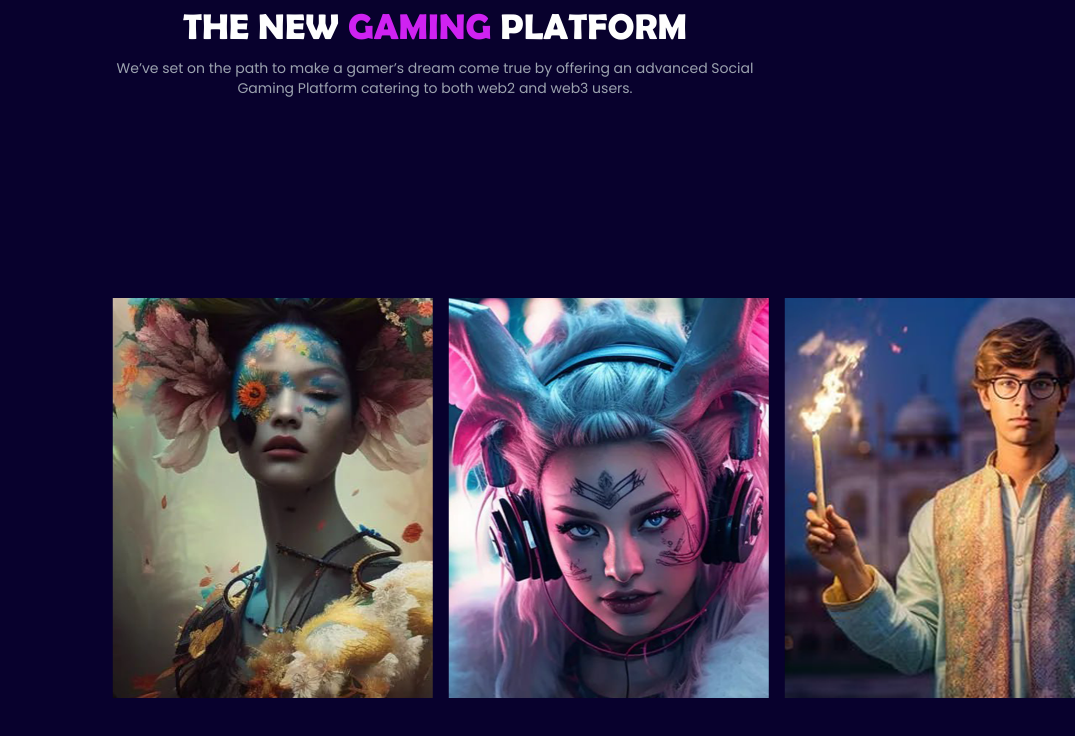
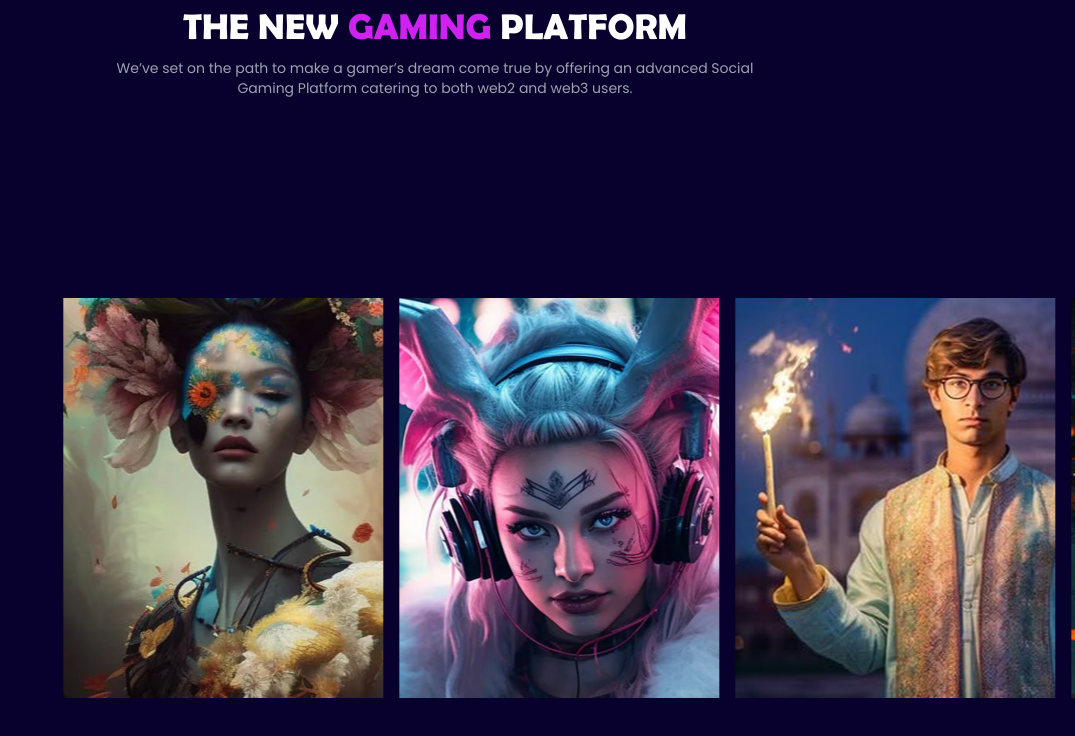
Before and after one commit to Mehedi-Hasan0/kainu-second, a Next.js app: page / in a window 1280 px wide. Shown: the part 6499-7235 px from the top of the page, without its empty margins (205-1280 px from the left). Built offline with nearby package versions, Linux system fonts and the light colour scheme.

Commit message:
[FIX] scrolling animation

```diff
--- a/src/components/GamingPlatform.jsx
+++ b/src/components/GamingPlatform.jsx
@@ -9,7 +9,7 @@ import Example from "./PlatFormContent";
 
 const GamingPlatform = () => {
   return (
-    <section className="section-padding">
+    <section className="pt-8 sm:pt-10 md:pt-14 lg:pt-16 xl:pt-24 2xl:pt-32">
       {/* <div className="r"> */}
       <div className="main-container flex flex-col gap-2 lg:gap-3 2xl:gap-4 items-center">
         <h1 className="text-xl md:text-2xl lg:text-3xl xl:text-4xl 2xl:text-5xl font-berlin uppercase">
--- a/src/components/PlatFormContent.jsx
+++ b/src/components/PlatFormContent.jsx
@@ -18,7 +18,7 @@ const HorizontalScrollCarousel = () => {
     target: targetRef,
   });
 
-  const x = useTransform(scrollYProgress, [0, 1], ["98%", "1%"]);
+  const x = useTransform(scrollYProgress, [0, 1], ["98%", "-3%"]);
 
   return (
     <section ref={targetRef} className="relative h-[300vh]">
```
